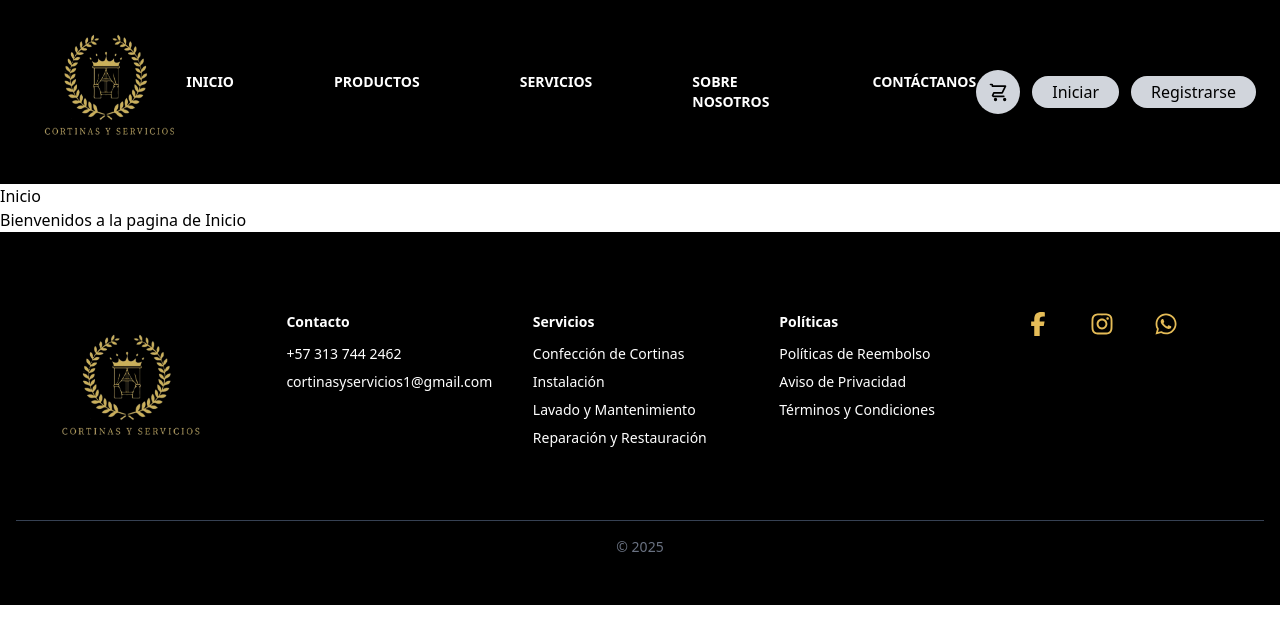
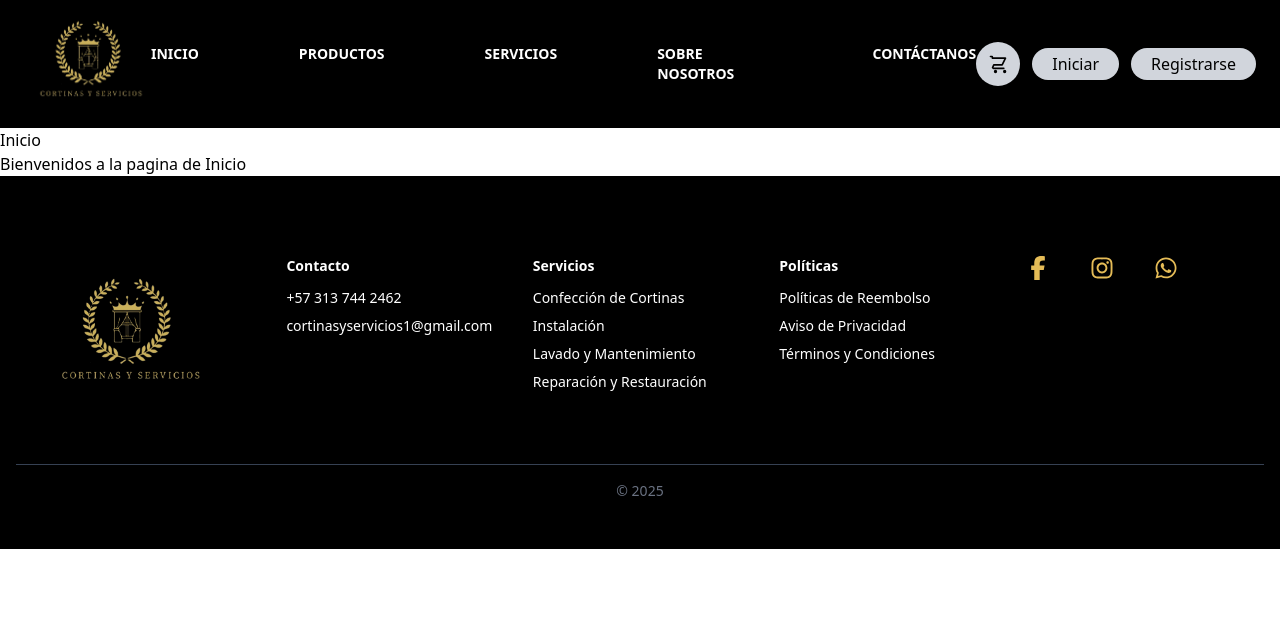
Before and after one commit to swaggirl26/Proyectos-SENA-, a React (Vite) app in the folder front-end/: page /Productos in a window 1280 px wide. Shown: the top 644 px of the page. Built offline with nearby package versions, Linux system fonts and the light colour scheme.

Commit message:
Se modifico navegacion y valoraciones

```diff
--- a/front-end/src/Navegacion.jsx
+++ b/front-end/src/Navegacion.jsx
@@ -2,10 +2,10 @@ import { Link } from 'react-router-dom';
 import logonav from '../src/assets/img/logonav.png';
 export default function Navegacion() {
   return (
-    <nav className="bg-black text-white flex items-center justify-between px-6 py-3">
+    <nav className="bg-black text-white flex items-center justify-between px-6 py-1">
       {/* Logo */}
       <div className="flex items-center">
-        <img src={logonav} alt="logo" className="h-40 w-auto" />
+        <img src={logonav} alt="logo" className="h-30 w-auto" />
       </div>
 
       {/* Menú */}
--- a/front-end/src/paginas/Inicio.jsx
+++ b/front-end/src/paginas/Inicio.jsx
@@ -129,13 +129,18 @@ function Inicio() {
 
         {/* Imagen + estrellas */}
 <div className="w-full md:w-1/4 flex flex-col items-center">
-          <img src={testimonio} alt="Cliente con cortina" className="rounded-md shadow-md w-full object-cover" />
+  <img
+    src={testimonio}
+    alt="Cliente con cortina"
+    className="rounded-md shadow-md w-full object-cover"
+  />
   <div className="flex mt-3 bg-[#E5BC57] p-2 rounded-full">
     {[...Array(5)].map((_, i) => (
-              <span key={i} className="text-1xl">★</span>
+      <span key={i} className="text-white text-1xl">★</span>
     ))}
   </div>
 </div>
+
       </section>
     </>
   );
```
Lines whose indentation alone changed are shown as unchanged.
